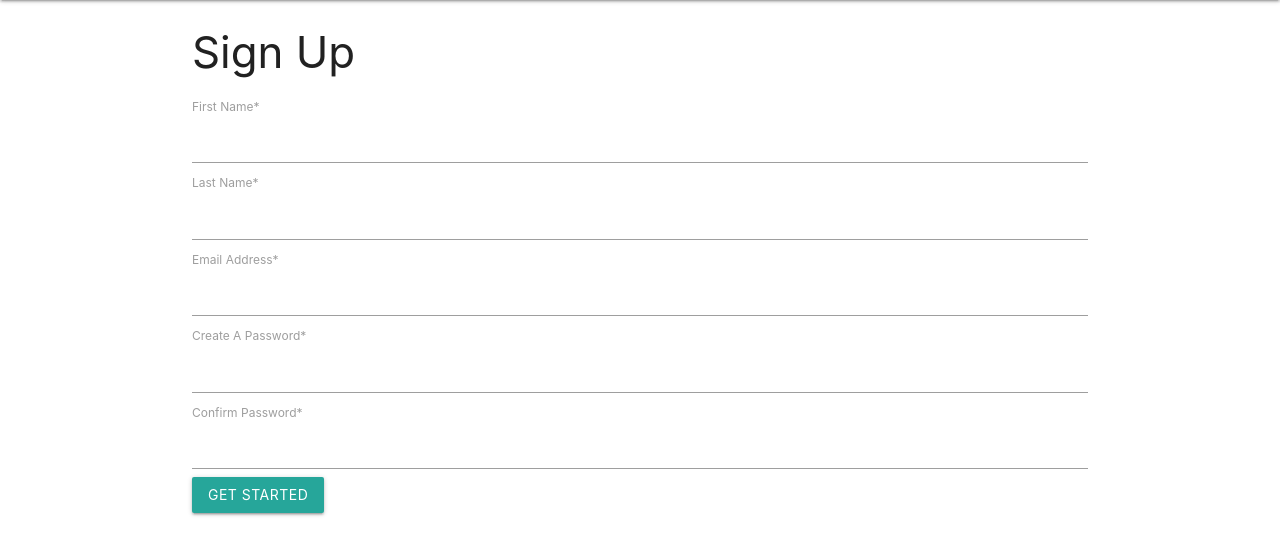
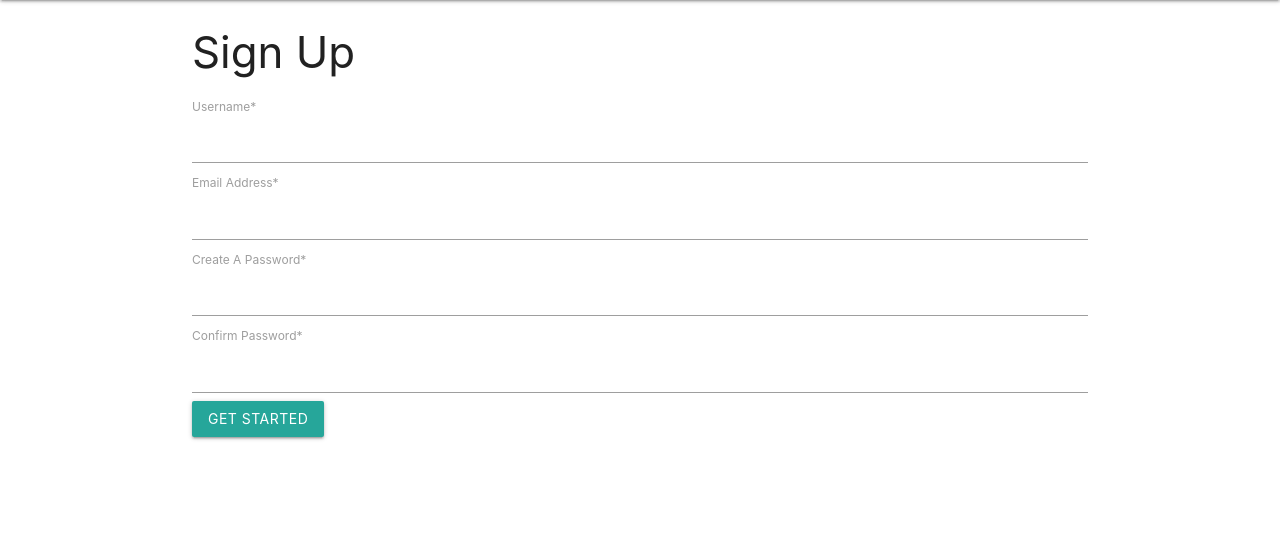
Before and after one commit to sarah2244-4/project-3-teacher-resource-hub, a Flask app: page /signup in a window 1280 px wide. Shown: the part 64-619 px from the top of the page. Run offline with Flask 3, Linux system fonts and the light colour scheme; parts of the project's set-up code (start-up, migrations or seed data) failed here and were passed over; some libraries are stand-ins or nearby versions.

Commit message:
Created route for signup and edited models

```diff
--- a/resourcehub/routes.py
+++ b/resourcehub/routes.py
@@ -1,5 +1,6 @@
 from flask import render_template, flash, url_for, request, redirect
 from resourcehub import app, db
+from werkzeug.security import generate_password_jash, check_password_hash
 # from resourcehub.models import User, Resource, Comment, Subject, EducationLevel
 
 
@@ -10,7 +11,6 @@ def home():
 
 @app.route("/login", methods=["GET", "POST"])
 def login():
-
     return render_template("login.html")
 
 
@@ -21,4 +21,20 @@ def logout():
 
 @app.route("/signup", methods=["GET", "POST"])
 def signup():
+    if request.method =="POST":
+        username = request.form.get("username")
+        email = request.form.get("email")
+        password = request.form.get("password")
+        confirmPassword = request.form.get("confirm-password")
+
+        # Validity Check
+        if password != confirmPassword:
+            pass
+        else:
+            new_user = User(username=username, email=email, password=generate_password_hash(password, method="sha256"))
+            db.session.add(new_user)
+            db.session.commit()
+
+            return redirect(url_for("home"))
+
     return render_template("signup.html")
--- a/resourcehub/templates/signup.html
+++ b/resourcehub/templates/signup.html
@@ -2,22 +2,13 @@
 
 {% block content %}
 <div class="l12 m6">
-    <form action="POST">
+    <form method="POST">
         <h3>Sign Up</h3>
-        <div class="top-row">
-            <div class="form-group">
-                <label for="first-name">
-                First Name<span class="req">*</span>
-                </label>
-                <input type="text" id="first-name" name="first-name" required />
-            </div>
-
-            <div class="form-group">
-                <label for="last-name">
-                    Last Name<span class="req">*</span>
-                </label>
-                <input type="text" id="last-name" name="last-name" required />
-            </div>
+        <div class="form-group">
+            <label for="username">
+            Username<span class="req">*</span>
+            </label>
+            <input type="text" id="username" name="username" required />
         </div>
 
         <div class="form-group">
```
Also changed, not shown: resourcehub/models.py (+25 -17 lines).
